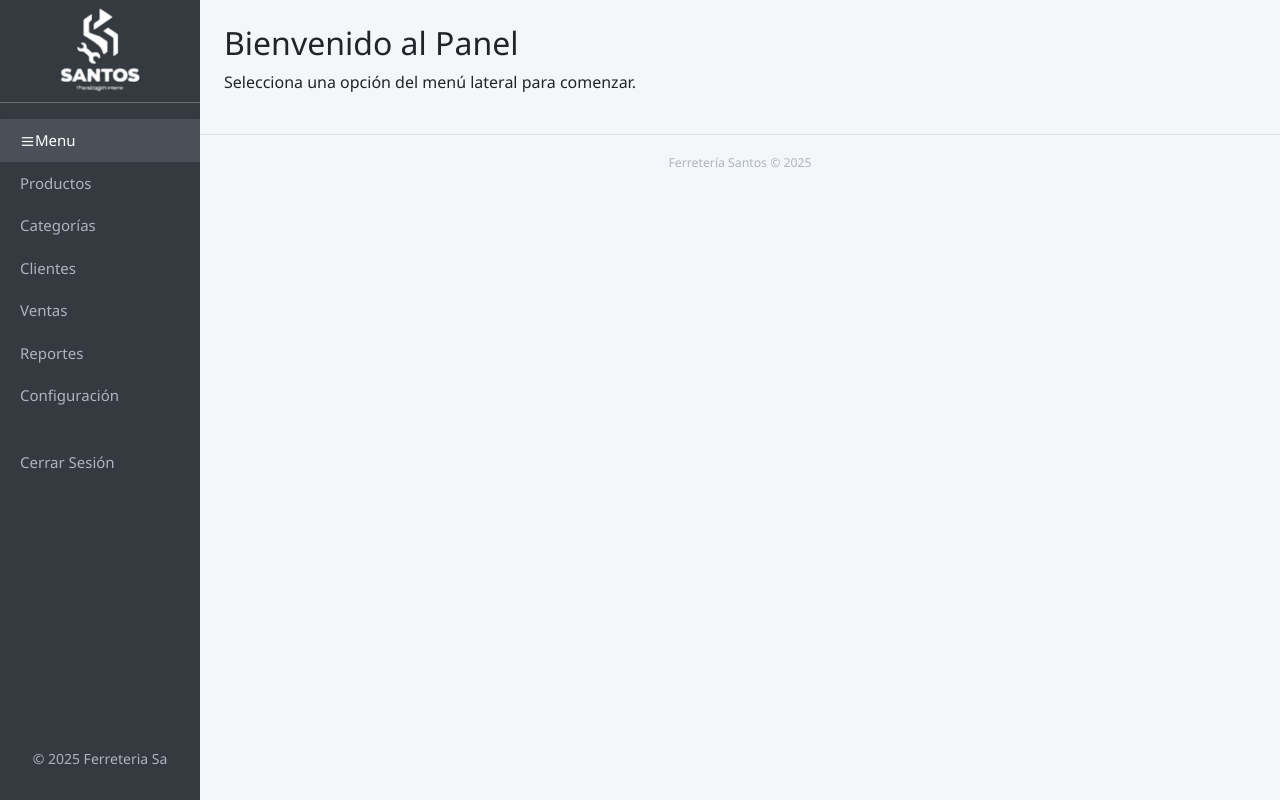
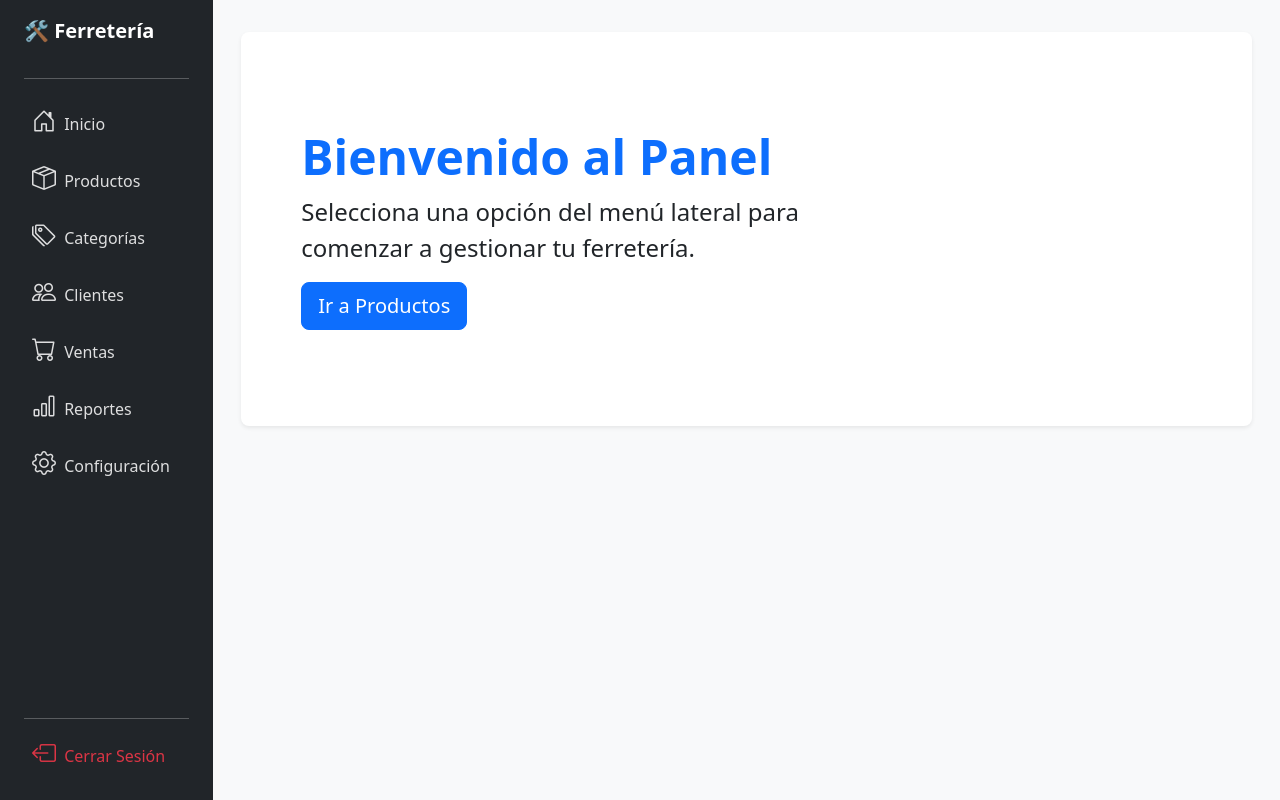
Before and after one commit to Jeanpier213/sistemaFerrero, a PHP site: page /Template/menu.php in a window 1280 px wide. Run offline with PHP 8.4, Linux system fonts and the light colour scheme.

Commit message:
Update menu.php

```diff
--- a/Template/menu.php
+++ b/Template/menu.php
@@ -1,69 +1,150 @@
-<?php
-// Puedes usar este archivo como "menu.php" e incluirlo en tus páginas principales
-?>
 <!DOCTYPE html>
 <html lang="es">
 <head>
     <meta charset="UTF-8">
     <meta name="viewport" content="width=device-width, initial-scale=1.0">
-    <title>Menú Lateral</title>
-    <!-- Bootstrap 5 -->
+    <title>Sistema Ferretería</title>
     <link href="https://cdn.jsdelivr.net/npm/bootstrap@5.3.2/dist/css/bootstrap.min.css" rel="stylesheet">
-    <link rel="stylesheet" href="../style/menu.css">
+    <link rel="stylesheet" href="https://cdn.jsdelivr.net/npm/bootstrap-icons@1.11.1/font/bootstrap-icons.css">
+
+    <style>
+        /* Estilos mínimos para asegurar que el menú ocupe toda la altura */
+        html, body {
+            height: 100%;
+            overflow-x: hidden;
+        }
+        .min-vh-100 {
+            min-height: 100vh !important;
+        }
+        .nav-link {
+            color: rgba(255,255,255,0.85);
+            margin-bottom: 5px;
+        }
+        .nav-link:hover, .nav-link.active {
+            color: #fff;
+            background-color: rgba(255,255,255,0.1);
+            border-radius: 5px;
+        }
+        .bg-sidebar {
+            background-color: #212529; /* Color oscuro (Dark) */
+        }
+    </style>
 </head>
 <body>
 
+<div class="container-fluid">
+    <div class="row flex-nowrap">
 
-    <div class="sidebar" >
-        <div class="logo">
-           <img  src="/Ferreteria/src/image/img-Santos.png" alt="Logo Ferretería" >
+        <div class="col-auto col-md-3 col-xl-2 px-sm-2 px-0 bg-sidebar min-vh-100 d-flex flex-column justify-content-between">
+
+            <div class="d-flex flex-column align-items-center align-items-sm-start px-3 pt-3 text-white min-vh-100">
+
+                <a href="menu.php" class="d-flex align-items-center pb-3 mb-md-0 me-md-auto text-white text-decoration-none">
+                    <span class="fs-5 d-none d-sm-inline fw-bold">🛠️ Ferretería</span>
+                </a>
+
+                <hr class="text-white w-100">
+
+                <ul class="nav nav-pills flex-column mb-sm-auto mb-0 align-items-center align-items-sm-start w-100" id="menu">
+
+                    <li class="nav-item w-100">
+                        <a href="menu.php?page=inicio" class="nav-link align-middle px-0 ps-2">
+                            <i class="fs-4 bi-house-door"></i> <span class="ms-1 d-none d-sm-inline">Inicio</span>
+                        </a>
+                    </li>
+
+                    <li class="nav-item w-100">
+                        <a href="menu.php?page=productos" class="nav-link align-middle px-0 ps-2">
+                            <i class="fs-4 bi-box-seam"></i> <span class="ms-1 d-none d-sm-inline">Productos</span>
+                        </a>
+                    </li>
+
+                    <li class="nav-item w-100">
+                        <a href="menu.php?page=categorias" class="nav-link align-middle px-0 ps-2">
+                            <i class="fs-4 bi-tags"></i> <span class="ms-1 d-none d-sm-inline">Categorías</span>
+                        </a>
+                    </li>
+
+                    <li class="nav-item w-100">
+                        <a href="menu.php?page=clientes" class="nav-link align-middle px-0 ps-2">
+                            <i class="fs-4 bi-people"></i> <span class="ms-1 d-none d-sm-inline">Clientes</span>
+                        </a>
+                    </li>
+
+                    <li class="nav-item w-100">
+                        <a href="menu.php?page=ventas" class="nav-link align-middle px-0 ps-2">
+                            <i class="fs-4 bi-cart"></i> <span class="ms-1 d-none d-sm-inline">Ventas</span>
+                        </a>
+                    </li>
+
+                    <li class="nav-item w-100">
+                        <a href="menu.php?page=reportes" class="nav-link align-middle px-0 ps-2">
+                            <i class="fs-4 bi-bar-chart"></i> <span class="ms-1 d-none d-sm-inline">Reportes</span>
+                        </a>
+                    </li>
+
+                    <li class="nav-item w-100">
+                        <a href="menu.php?page=configuracion" class="nav-link align-middle px-0 ps-2">
+                            <i class="fs-4 bi-gear"></i> <span class="ms-1 d-none d-sm-inline">Configuración</span>
+                        </a>
+                    </li>
+                </ul>
+
+                <hr class="text-white w-100">
+
+                <div class="pb-4 w-100">
+                    <a href="../Controlador/logout.php" class="nav-link text-danger px-0 ps-2">
+                        <i class="fs-4 bi-box-arrow-left"></i> <span class="ms-1 d-none d-sm-inline">Cerrar Sesión</span>
+                    </a>
                 </div>
 
-        <nav class="nav flex-column">
-            <hr>
-            <a class="nav-link active" href="index.php"> <img src="/Ferreteria/src/logo/icon-menu.png" alt="Menu-Lateral">Menu</a>
-            <a class="nav-link" href="../Vista/vistaProducto.php"> Productos</a>
-            <a class="nav-link" href="../Vista/categoriaVista.php"> Categorías</a>
-            <a class="nav-link" href="clientes.php"> Clientes</a>
-            <a class="nav-link" href="ventas.php"> Ventas</a>
-            <a class="nav-link" href="reportes.php"> Reportes</a>
-            <a class="nav-link" href="configuracion.php"> Configuración</a> <br>
-            <a class="nav-link" href="logout.php"> Cerrar Sesión</a>
-        </nav>
-        <footer>
-            <p>© 2025 Ferreteria Sa</p>
-        </footer>
+            </div>
         </div>
 
-    <div class="content">
-        <head >
+        <div class="col py-3 bg-light">
 
-        <!-- MAIN DINÁMICO -->
-        <main class="p-4">
             <?php
-            if (isset($_GET['page'])) {
-                $page = $_GET['page'];
+            // Lógica para cargar las vistas dinámicamente
+            $page = isset($_GET['page']) ? $_GET['page'] : 'inicio';
+
             switch ($page) {
                 case 'productos':
-                        include_once "../Secciones/Vista/vistaProducto.php";
+                    // Verifica la ruta: ../vista/productoVista.php
+                    $ruta = __DIR__ . "/../vista/productoVista.php";
+                    if (file_exists($ruta)) {
+                        include_once $ruta;
+                    } else {
+                        // Mensaje de error bonito si no encuentra el archivo
+                        echo '<div class="alert alert-danger shadow-sm m-4" role="alert">
+                                <h4 class="alert-heading"><i class="bi bi-exclamation-triangle-fill"></i> Archivo no encontrado</h4>
+                                <p>El sistema intentó cargar <strong>../vista/productoVista.php</strong> pero no existe.</p>
+                                <hr>
+                                <p class="mb-0">Verifica que el nombre del archivo en la carpeta "vista" sea exactamente igual.</p>
+                              </div>';
+                    }
                     break;
+
                 case 'categorias':
-                        include_once "../Vista/categoriaVista.php";
+                    $ruta = __DIR__ . "/../vista/categoriaVista.php";
+                    if (file_exists($ruta)) include_once $ruta;
+                    else echo '<div class="alert alert-warning m-4">La vista de Categorías aún no ha sido creada.</div>';
                     break;
+
+                case 'inicio':
                 default:
-                        echo "<h2>Bienvenido al Panel</h2><p>Selecciona una opción del menú lateral para comenzar.</p>";
-                }
-            } else {
-                echo "<h2>Bienvenido al Panel</h2><p>Selecciona una opción del menú lateral para comenzar.</p>";
+                    // PANTALLA DE BIENVENIDA
+                    echo '<div class="p-5 mb-4 bg-white rounded-3 shadow-sm m-3">
+                            <div class="container-fluid py-5">
+                              <h1 class="display-5 fw-bold text-primary">Bienvenido al Panel</h1>
+                              <p class="col-md-8 fs-4">Selecciona una opción del menú lateral para comenzar a gestionar tu ferretería.</p>
+                              <button class="btn btn-primary btn-lg" type="button" onclick="location.href=\'?page=productos\'">Ir a Productos</button>
+                            </div>
+                          </div>';
+                    break;
             }
             ?>
-        </main>
 
-        <!-- FOOTER FIJO -->
-        <footer class="text-center p-3 border-top">
-            <small>Ferretería Santos © 2025</small>
-        </footer>
-    </div>
+        </div> </div> </div> <script src="https://cdn.jsdelivr.net/npm/bootstrap@5.3.2/dist/js/bootstrap.bundle.min.js"></script>
 
 </body>
 </html>
```
Lines whose indentation alone changed are shown as unchanged.
